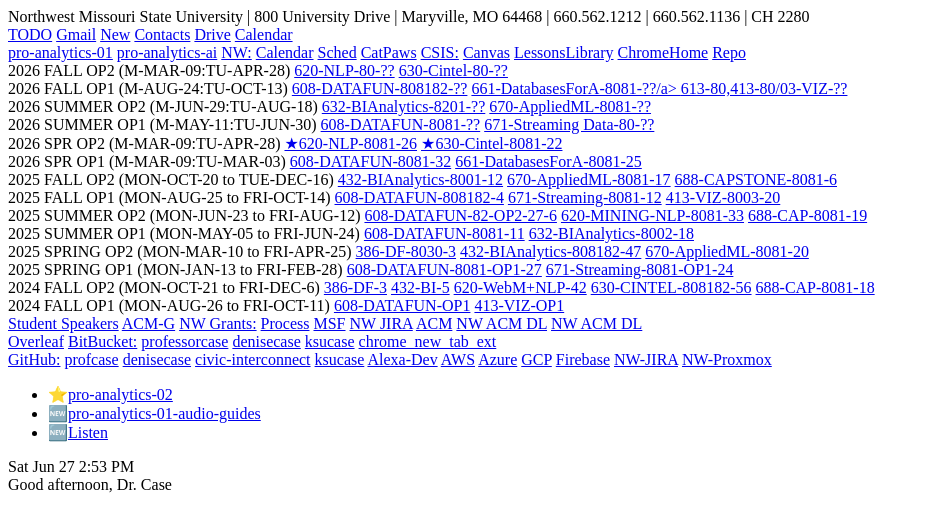
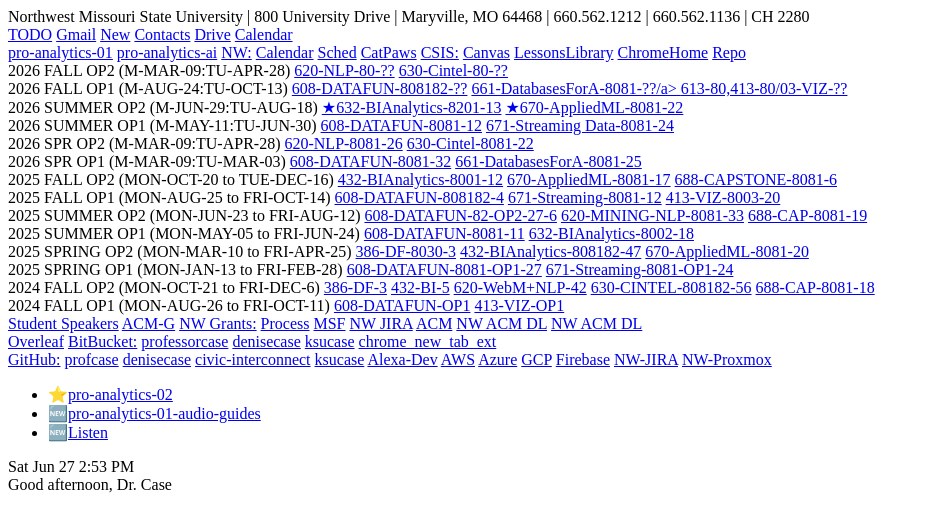
Before and after one commit to denisecase/chrome_new_tab_ext, a website with bundled scripts: page tab.html in a window 1280 px wide. Shown: the whole page, without its empty margins (0-930 px from the left). Built offline with nearby package versions, Linux system fonts and the light colour scheme; no server answers.

Commit message:
Su 2026 op2

```diff
--- a/tab.html
+++ b/tab.html
@@ -101,16 +101,16 @@
 
           <nav id="2026 SUMMER2">2026 SUMMER OP2 (M-JUN-29:TU-AUG-18)
             <a rel="noopener" target="_blank"
-              href="https://nwmissouri.instructure.com/courses/79348">632-BIAnalytics-8201-??</a>
+              href="https://nwmissouri.instructure.com/courses/79348">★632-BIAnalytics-8201-13</a>
             <a rel="noopener" target="_blank"
-              href="https://nwmissouri.instructure.com/courses/79085">670-AppliedML-8081-??</a>
+              href="https://nwmissouri.instructure.com/courses/79085">★670-AppliedML-8081-22</a>
           </nav>
 
           <nav id="2026 SUMMER1">2026 SUMMER OP1 (M-MAY-11:TU-JUN-30)
             <a rel="noopener" target="_blank"
-              href="https://nwmissouri.instructure.com/courses/77099">608-DATAFUN-8081-??</a>
+              href="https://nwmissouri.instructure.com/courses/77099">608-DATAFUN-8081-12</a>
             <a rel="noopener" target="_blank"
-              href="https://nwmissouri.instructure.com/courses/77266">671-Streaming Data-80-??</a>
+              href="https://nwmissouri.instructure.com/courses/77266">671-Streaming Data-8081-24</a>
 
           </nav>
 
@@ -119,9 +119,9 @@
 
           <nav id="2026 SPRING2">2026 SPR OP2 (M-MAR-09:TU-APR-28)
             <a rel="noopener" target="_blank"
-              href="https://nwmissouri.instructure.com/courses/73517">★620-NLP-8081-26</a>
+              href="https://nwmissouri.instructure.com/courses/73517">620-NLP-8081-26</a>
             <a rel="noopener" target="_blank"
-              href="https://nwmissouri.instructure.com/courses/73526">★630-Cintel-8081-22</a>
+              href="https://nwmissouri.instructure.com/courses/73526">630-Cintel-8081-22</a>
           </nav>
 
           <nav id="2026 SPRING1">2026 SPR OP1 (M-MAR-09:TU-MAR-03)
```
